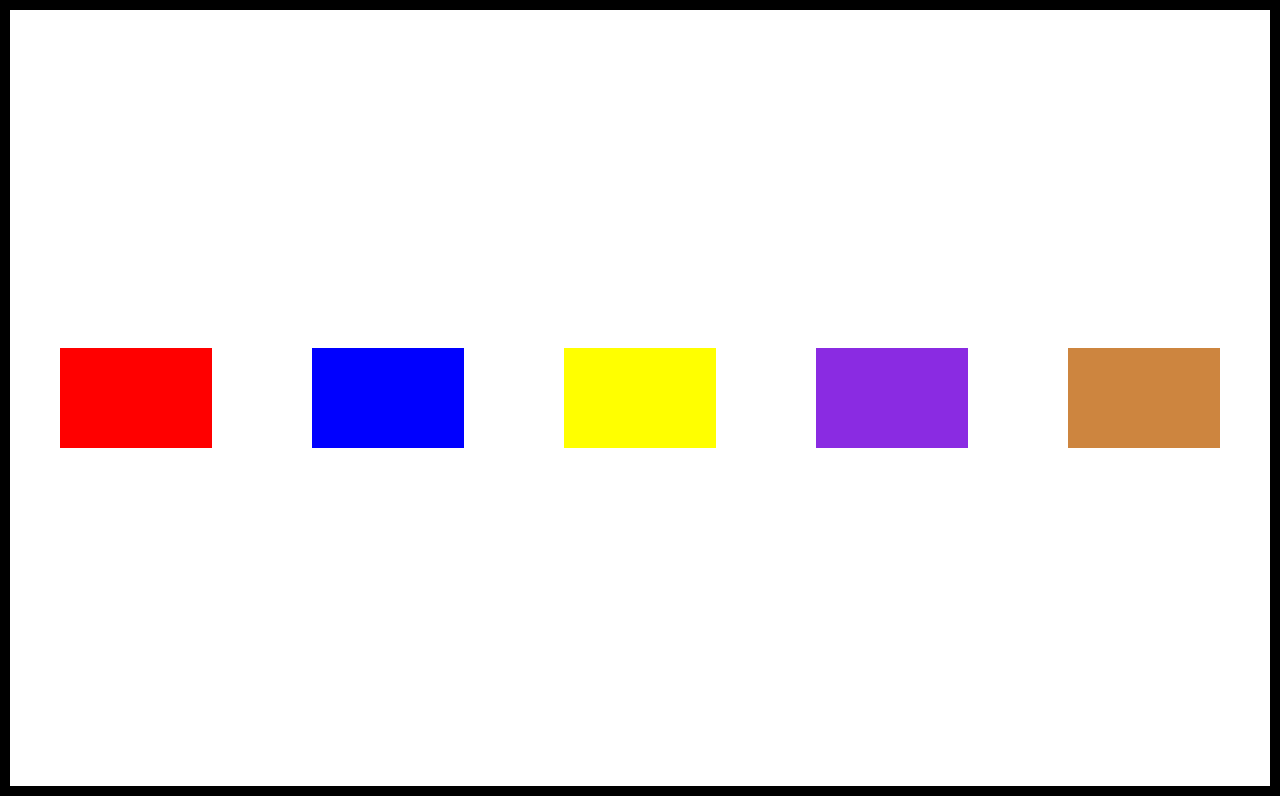
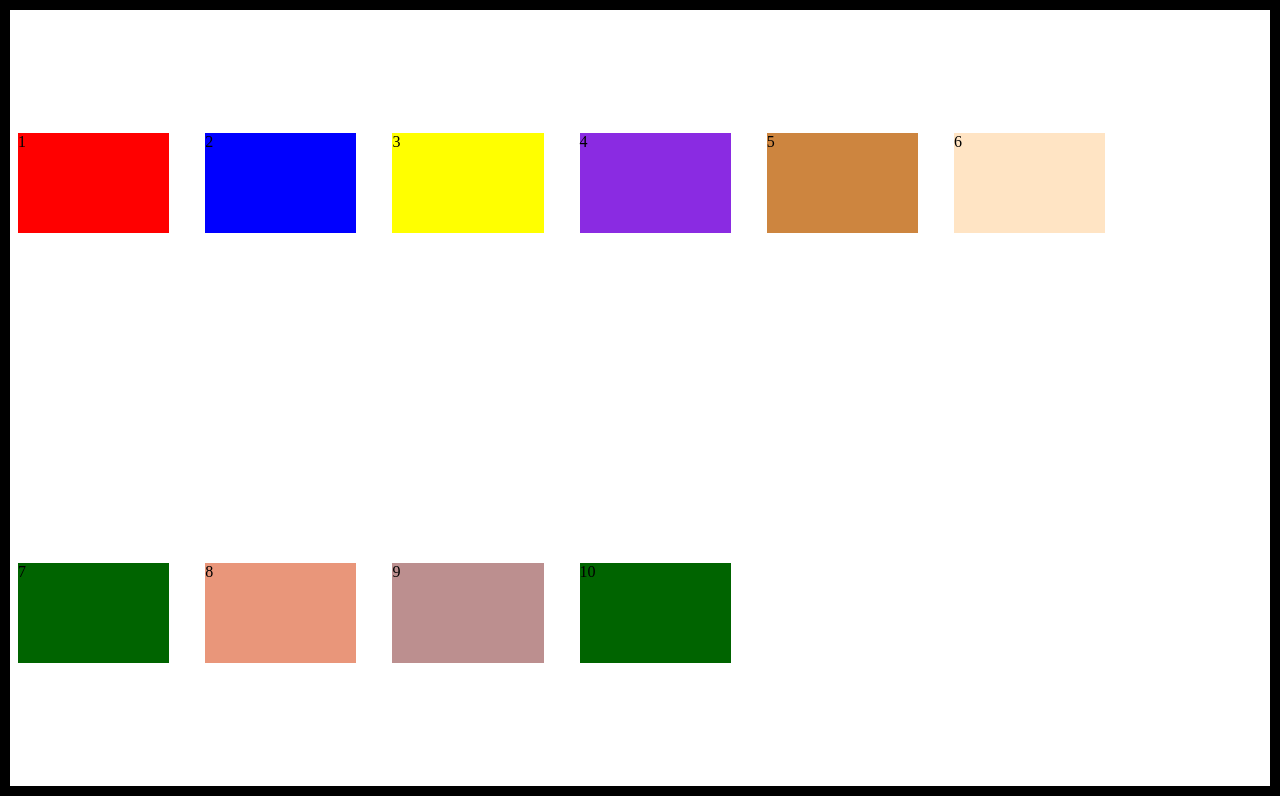
Before and after one commit to SaifAmjad/CSS-Flexbox, a website: page index.html in a window 1280 px wide. Drawn offline with Linux system fonts and the light colour scheme.

Commit message:
Used align-content and gap property

```diff
--- a/index.html
+++ b/index.html
@@ -8,11 +8,16 @@
 </head>
 <body>
     <div class="container">
-        <div class="box1"></div>
-        <div class="box2"></div>
-        <div class="box3"></div>
-        <div class="box4"></div>
-        <div class="box5"></div>
+        <div class="box1">1</div>
+        <div class="box2">2</div>
+        <div class="box3">3</div>
+        <div class="box4">4</div>
+        <div class="box5">5</div>
+        <div class="box6">6</div>
+        <div class="box7">7</div>
+        <div class="box8">8</div>
+        <div class="box9">9</div>
+        <div class="box10">10</div>
     </div>
 </body>
 </html>
--- a/style.css
+++ b/style.css
@@ -32,12 +32,21 @@
 
 /* Justify-content and Align items */
 
-.container{
+/* .container{
     border: 10px solid black;
     height: 97vh;
     display: flex;
     justify-content: space-around;
     align-items: center;
+}  */
+
+.container{
+    border: 10px solid black;
+    height: 97vh;
+    display: flex;
+    flex-wrap: wrap;
+    align-content: space-evenly;
+    gap: 200px 20px;
 }
 
 .box1{
```
